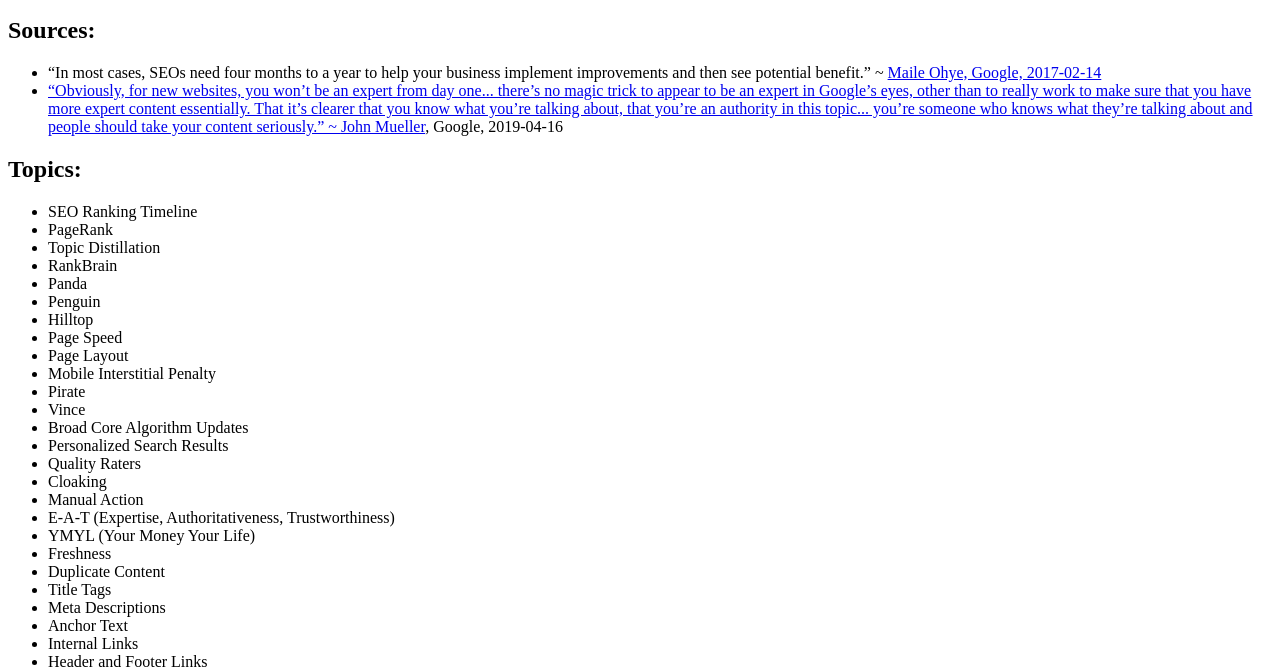
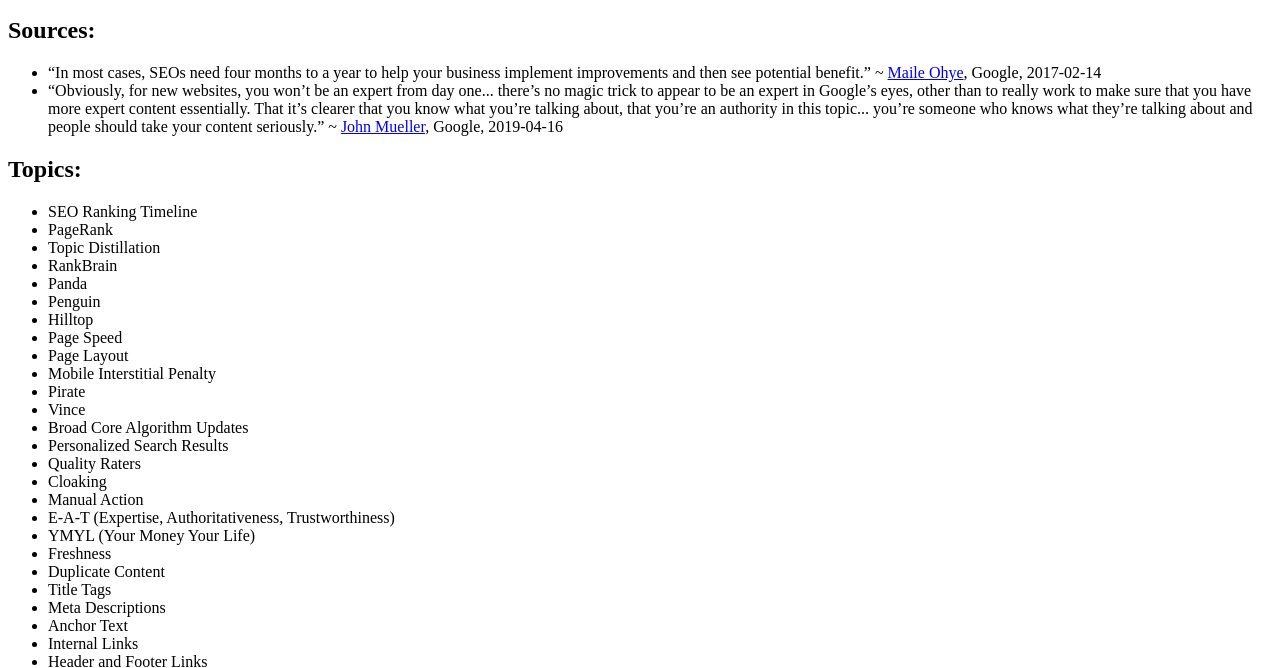
Before and after one commit to pcstep/website, a plain HTML site: page seo/how-long-does-it-take-to-rank-in-google.html in a window 1280 px wide. Shown: the part 127-795 px from the top of the page. Drawn offline with Linux system fonts and the light colour scheme; files that its build step writes are made by us from their sources.

Commit message:
Update how-long-does-it-take-to-rank-in-google.html

```diff
--- a/seo/how-long-does-it-take-to-rank-in-google.html
+++ b/seo/how-long-does-it-take-to-rank-in-google.html
@@ -14,7 +14,7 @@
   <p>It can take time.</p>
   <h2>Sources:</h2>
   <ul>
-    <li>“In most cases, SEOs need four months to a year to help your business implement improvements and then see potential benefit.” ~ <a href="https://www.youtube.com/watch?v=piSvFxV_M04&feature=youtu.be&t=99" target="_blank">Maile Ohye, Google, 2017-02-14</li>
+    <li>“In most cases, SEOs need four months to a year to help your business implement improvements and then see potential benefit.” ~ <a href="https://www.youtube.com/watch?v=piSvFxV_M04&feature=youtu.be&t=99" target="_blank">Maile Ohye</a>, Google, 2017-02-14</li>
     <li>“Obviously, for new websites, you won’t be an expert from day one... there’s no magic trick to appear to be an expert in Google’s eyes, other than to really work to make sure that you have more expert content essentially. That it’s clearer that you know what you’re talking about, that you’re an authority in this topic... you’re someone who knows what they’re talking about and people should take your content seriously.” ~ <a href="https://www.youtube.com/watch?v=DYH4lThT3KA&t=25m18s" target="_blank">John Mueller</a>, Google, 2019-04-16</li>
   </ul>
   <h2>Topics:</h2>
```
